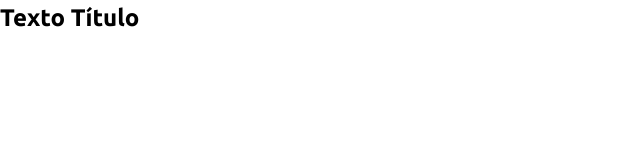
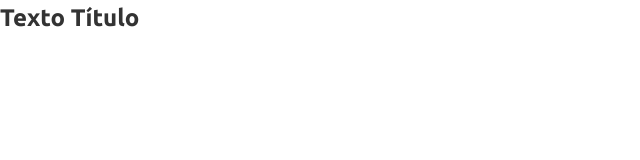
Before and after one commit to Roxanerx/ecommerce-syntaxwear, a plain HTML site: page Index.html in a window 1280 px wide. Shown: the full height of the page, 0-640 px from the left. Drawn offline with Linux system fonts and the light colour scheme.

Commit message:
feat: adiciona estilos Globais no bady

```diff
--- a/css/Base.css
+++ b/css/Base.css
@@ -1,4 +1,5 @@
 /* base.css */
 body{
     font-family: var(--fonte-principal);
+    color: #333333
 }
```
